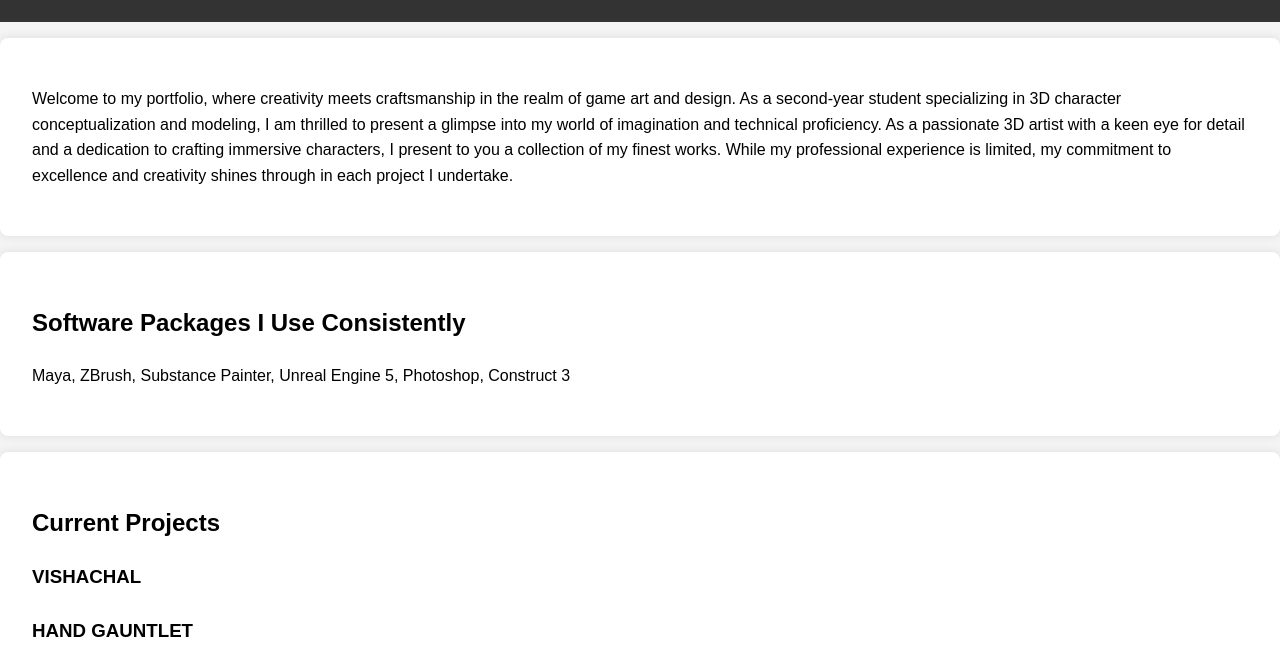
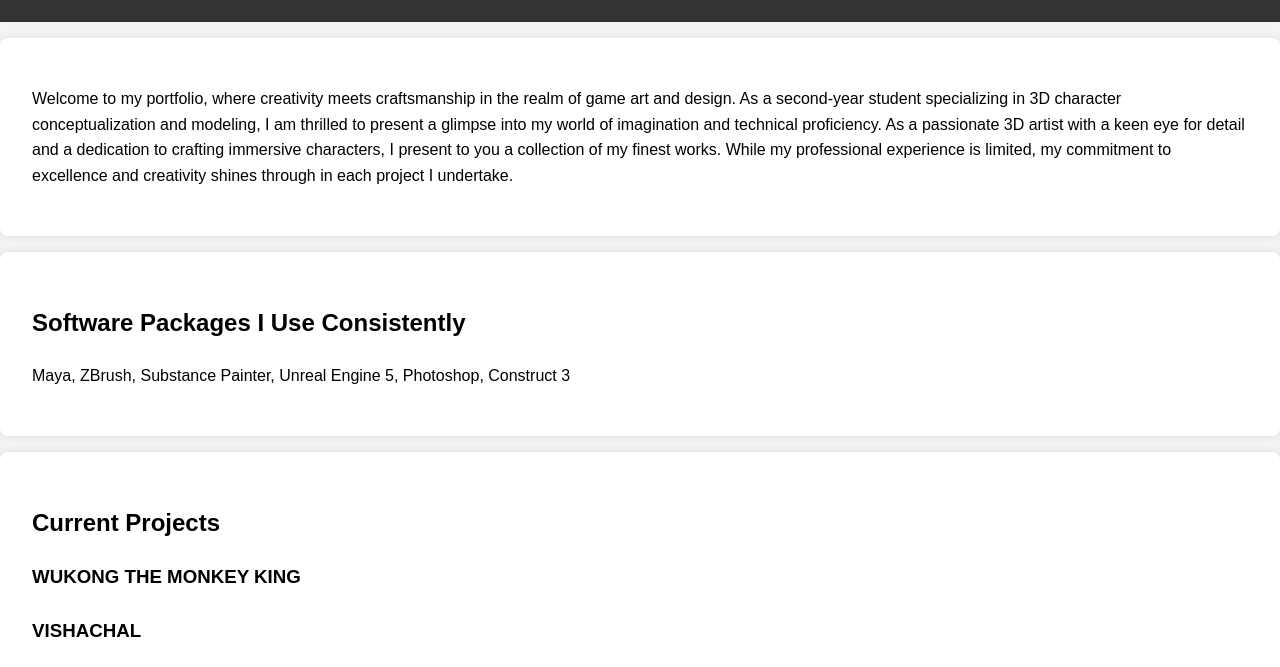
Before and after one commit to PMorningstar98/RiteshPatil15.github.io, a plain HTML site: page index.html in a window 1280 px wide. Shown: the part 111-778 px from the top of the page. Drawn offline with Linux system fonts and the light colour scheme.

Commit message:
Updated portfolio content and styles

```diff
--- a/index.html
+++ b/index.html
@@ -20,6 +20,9 @@
     </section>
     <section id="projects">
         <h2>Current Projects</h2>
+ <div class="project">
+            <h3>WUKONG THE MONKEY KING</h3>
+        </div>
         <div class="project">
             <h3>VISHACHAL</h3>
         </div>
```
